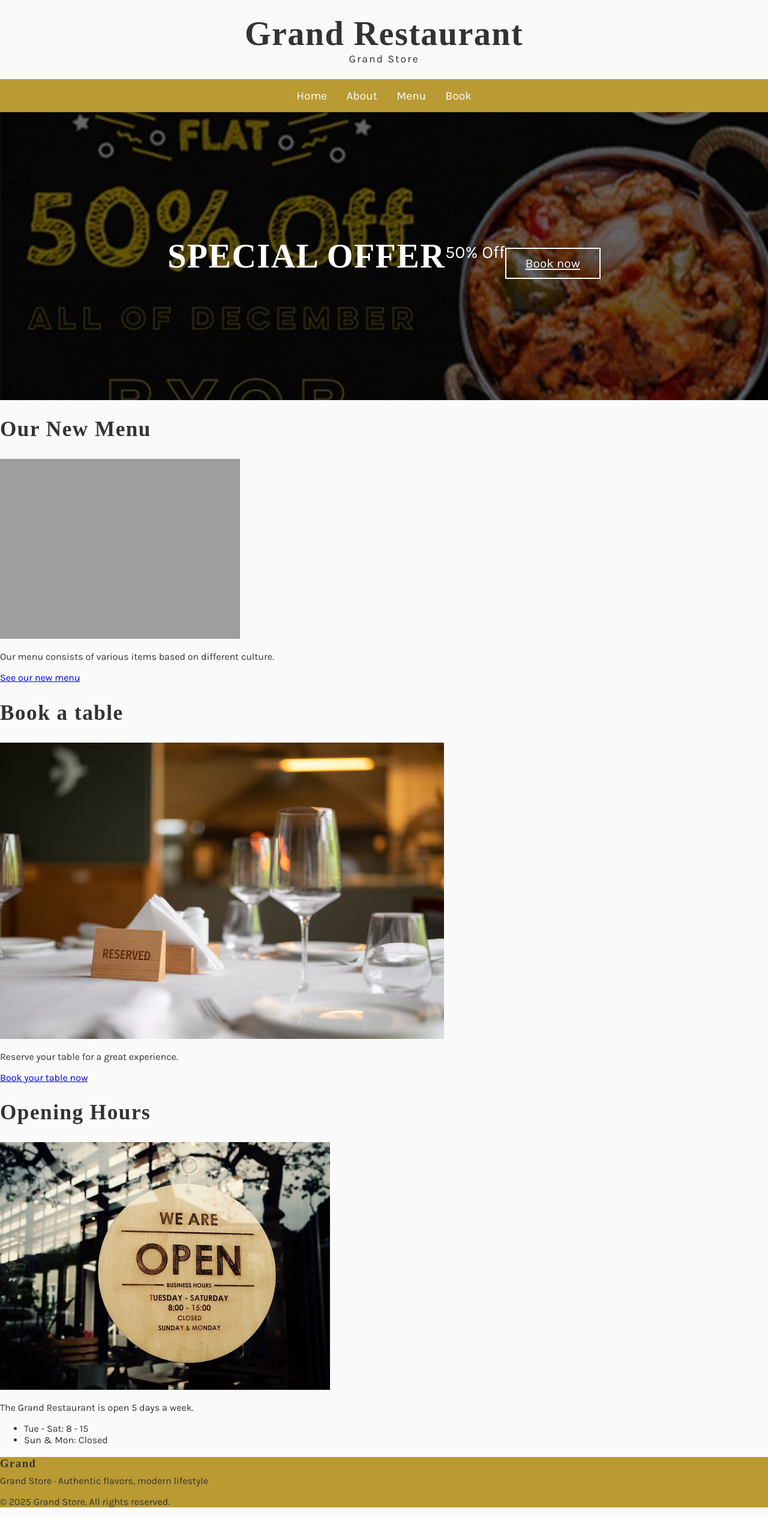
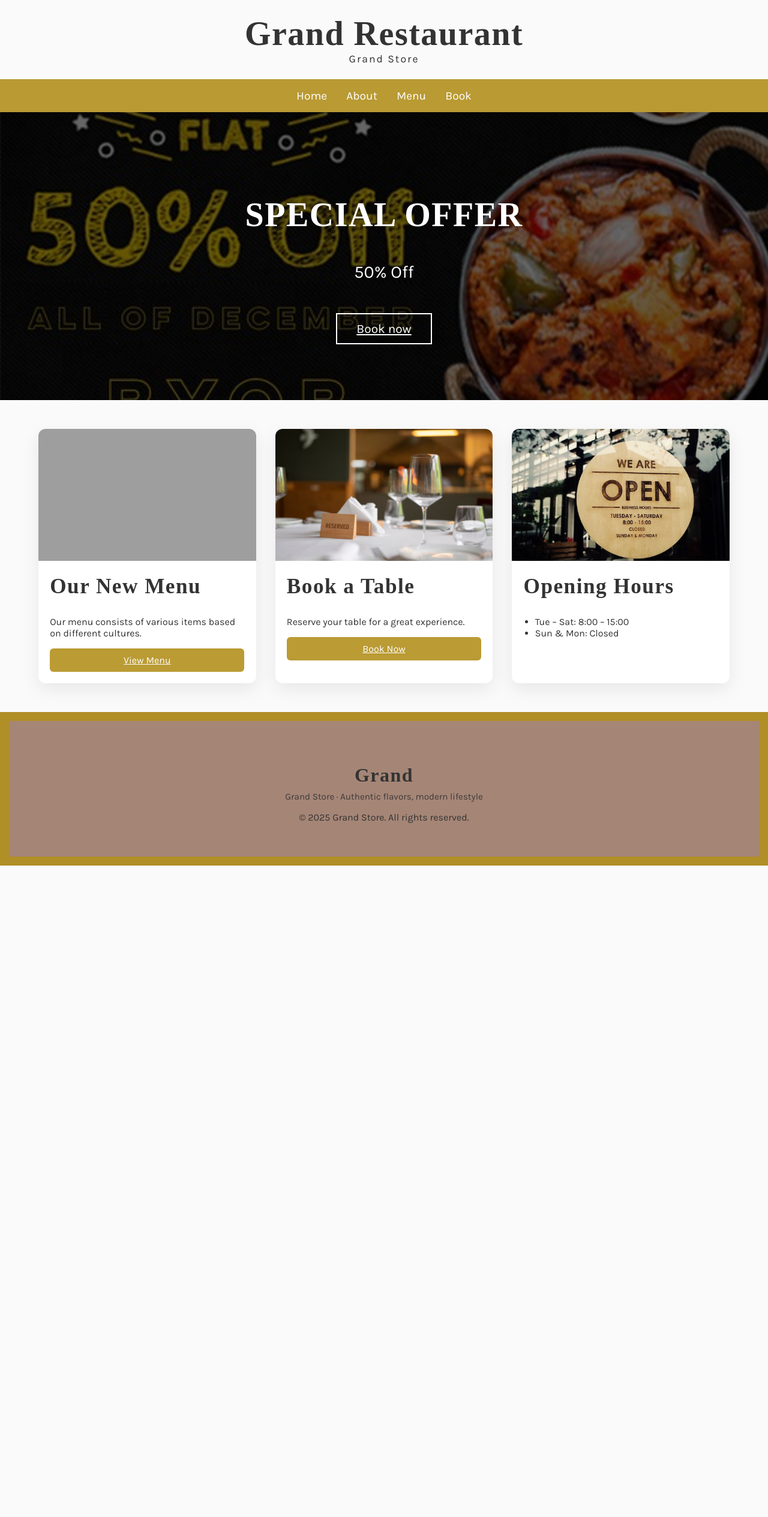
Before and after one commit to ShivahariRukesh/django-apps, a Django app: page /home in a window 1280 px wide. Shown: the whole page at 60% size. After the commit the page ends 1443 px from the top, so only its background shows below. Run offline with Django 4.2, Linux system fonts and the light colour scheme; some web fonts are replaced; grey boxes are pictures that could not be loaded.

Commit message:
Refactored the home code with some great styling

```diff
--- a/project-1/projectone/restaurant/static/css/style.css
+++ b/project-1/projectone/restaurant/static/css/style.css
@@ -143,6 +143,14 @@
     font-size: 1.2rem;
   }
 
+  .product-info h2 {
+    margin-top: 0;
+  }
+
+  .product-info ul {
+    padding-left: 1.2rem;
+  }
+
 
   .btn {
     display: block;
@@ -171,8 +179,6 @@
 
 
 
-
-
   @keyframes fadeIn {
     from { opacity: 0; }
     to { opacity: 1; }
--- a/project-1/projectone/restaurant/templates/base.html
+++ b/project-1/projectone/restaurant/templates/base.html
@@ -26,13 +26,14 @@
     />
 
     <!-- Main CSS (kept preload strategy) -->
-    <link
+    <!-- <link
       rel="preload"
       as="style"
       href="{% static 'css/style.css' %}"
       onload="this.rel='stylesheet'"
-    />
+    /> -->
 
+    <link rel="stylesheet" href="{% static 'css/style.css' %}" />
     <!-- Fonts -->
     <link rel="preconnect" href="https://fonts.googleapis.com" />
     <link rel="preconnect" href="https://fonts.gstatic.com" crossorigin />
--- a/project-1/projectone/restaurant/templates/index.html
+++ b/project-1/projectone/restaurant/templates/index.html
@@ -2,67 +2,61 @@
 {% load static %}
 
 {% block content %}
-<section>
-    <article id="hero">
-      <h1 class="heading_shadow">SPECIAL OFFER</h1>
+
+<!-- HERO SECTION -->
+<section id="hero">
+  <div>
+    <h1>SPECIAL OFFER</h1>
+    <p>50% Off</p>
+    <a href="/book" class="cta">Book now</a>
+  </div>
+</section>
+
+<!-- INFO CARDS SECTION -->
+<section class="products">
+
+  <article class="product-card">
+    <img src="{% static 'img/menu.jpg' %}" alt="Menu">
+    <div class="product-info">
+      <h2>Our New Menu</h2>
       <p>
-        50% Off
+        Our menu consists of various items based on different cultures.
       </p>
-      <a href="#" class="cta"> Book now </a>
-    </article>
-  </section>
-  <section>
-    <article>
-      <h2>Our New Menu</h2>
-      <img src="{% static 'img/menu.jpg' %}">
-      <p>
-        Our menu consists of various items based on different culture.
-      </p>
-      <p>
-        <a href="{% url 'menu' %}">See our new menu</a>
-      </p>
-    </article>
-    <article>
-      <h2>Book a table</h2>
-      <img src="{% static 'img/booktable.avif' %}">
+      <a href="{% url 'menu' %}" class="btn">View Menu</a>
+    </div>
+  </article>
+
+  <article class="product-card">
+    <img src="{% static 'img/booktable.avif' %}" alt="Book Table">
+    <div class="product-info">
+      <h2>Book a Table</h2>
       <p>
         Reserve your table for a great experience.
       </p>
-      <p>
-        <a href="{% url 'book' %}">Book your table now</a>
-      </p>
-    </article>
-    <article>
+      <a href="{% url 'book' %}" class="btn">Book Now</a>
+    </div>
+  </article>
+
+  <article class="product-card">
+    <img src="{% static 'img/openinghours.jpg' %}" alt="Opening Hours">
+    <div class="product-info">
       <h2>Opening Hours</h2>
-      <img src="{% static 'img/openinghours.jpg' %}">
-      <p>
-        The Grand Restaurant is open 5 days a week.
-      </p>
       <ul>
-        <li>Tue - Sat: 8 - 15</li>
+        <li>Tue – Sat: 8:00 – 15:00</li>
         <li>Sun & Mon: Closed</li>
+      </ul>
+    </div>
+  </article>
 
-      </ul>
-    </article>
-  </section>
+</section>
 
-<footer style="background-color: #b3911fe6;">
-    <div style="width: 100%;">
-
-      <h3 style="margin-bottom: 0.5rem;">
-        Grand
-      </h3>
-
-      <p style="margin-top: 0;">
-        Grand Store · Authentic flavors, modern lifestyle
-      </p>
-
-      <p>
-        © {{ year|default:"2025" }} Grand Store.
-        All rights reserved.
-      </p>
-
-    </div>
-  </footer>
+<!--HOME FOOTER -->
+<footer class="footer" style="border: 15px solid #b3911fe6; background-color: #a58576; text-align: center; padding: 2.5rem 5%;">
+  <div class="footer-content" style="max-width: 1100px; margin:auto">
+    <h3 style="font-size: 2rem; margin-bottom: 0.5rem;">Grand</h3>
+    <p style="margin:0.3rem 0; font-size: 0.95rem; opacity: 0.9;">Grand Store · Authentic flavors, modern lifestyle</p>
+    <p>© {{ year|default:"2025" }} Grand Store. All rights reserved.</p>
+  </div>
+</footer>
 
 {% endblock %}
```
